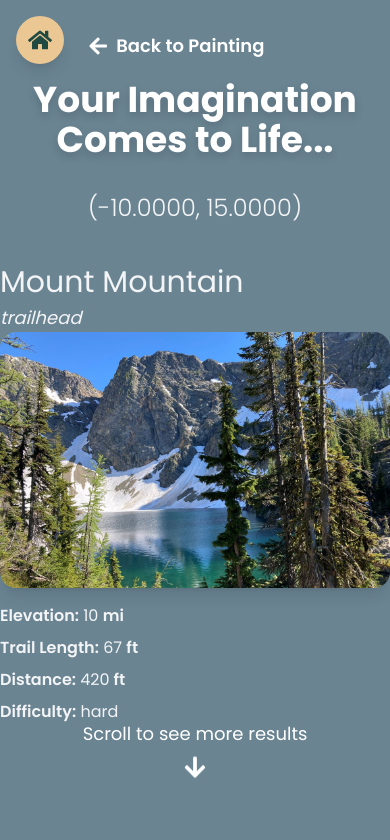
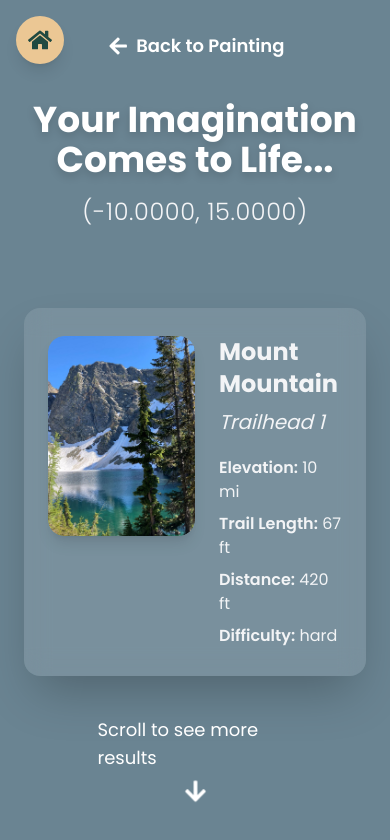
Before and after one commit to angela-yang/Dubhacks-25, a Next.js app: page /results in a window 390 px wide. Shown: the top 840 px of the page. Built offline with nearby package versions, Linux system fonts and the light colour scheme.

Commit message:
Revised results page UI

```diff
--- a/src/app/results/page.tsx
+++ b/src/app/results/page.tsx
@@ -6,7 +6,6 @@ import Image from "next/image";
 import { motion, AnimatePresence } from "framer-motion";
 import { FaArrowDown, FaArrowLeft } from "react-icons/fa";
 import HomeNav from "../components/HomeNav";
-import { LargeNumberLike } from "crypto";
 
 interface SearchResult {
   id: string;
@@ -28,24 +27,7 @@ export default function ResultsPage() {
   const [isLoading, setIsLoading] = useState(true);
   const [isScrolling, setIsScrolling] = useState(false);
 
-  /*
   useEffect(() => {
-    // On page load, read both items from session storage
-    const storedResults = sessionStorage.getItem("searchResults");
-    const storedSketch = sessionStorage.getItem("userSketch"); // <-- NEW
-
-    if (storedResults) {
-      setResults(JSON.parse(storedResults));
-    }
-    if (storedSketch) {
-      setUserSketch(storedSketch); // <-- NEW
-    }
-    setIsLoading(false);
-  }, []); // Empty dependency array ensures this runs only once on load
-  */
-
-  useEffect(() => {
-    // HARDCODED RESULTS
     const hardcodedResults: SearchResult[] = [
       {
         id: "Hike_1",
@@ -55,9 +37,9 @@ export default function ResultsPage() {
         distance: 420,
         difficulty: "hard",
         region: "Mount Mountain",
-        trailhead: "trailhead",
-        latitude: -10.000,
-        longitude: 15.000,
+        trailhead: "Trailhead 1",
+        latitude: -10.0,
+        longitude: 15.0,
       },
       {
         id: "Hike_2",
@@ -67,9 +49,9 @@ export default function ResultsPage() {
         distance: 420,
         difficulty: "easy",
         region: "Mountain",
-        trailhead: "trailhead",
-        latitude: 112.000,
-        longitude: 17.000,
+        trailhead: "Trailhead 2",
+        latitude: 112.0,
+        longitude: 17.0,
       },
       {
         id: "Hike_3",
@@ -79,51 +61,25 @@ export default function ResultsPage() {
         distance: 420,
         difficulty: "medium",
         region: "Trail Mountain",
-        trailhead: "trailhead",
-        latitude: -10.000,
-        longitude: 15.000,
-      },
-      {
-        id: "Hike_4",
-        original_image_url: "/images/temp/hike4.jpeg",
-        elevation: 10,
-        trail_length: 67,
-        distance: 420,
-        difficulty: "super hard",
-        region: "Mountain",
-        trailhead: "trailhead",
-        latitude: 20.000,
-        longitude: 35.000,
-      },
-      {
-        id: "Hike_5",
-        original_image_url: "/images/temp/hike5.jpg",
-        elevation: 10,
-        trail_length: 67,
-        distance: 420,
-        difficulty: "super easy",
-        region: "Mountain",
-        trailhead: "trailhead",
-        latitude: 10.000,
-        longitude: 15.000,
+        trailhead: "Trailhead 3",
+        latitude: -10.0,
+        longitude: 15.0,
       },
     ];
 
     setResults(hardcodedResults);
+    setUserSketch(sessionStorage.getItem("userSketch"));
     setIsLoading(false);
   }, []);
 
-  // Scroll handler to move between results
   useEffect(() => {
     const handleScroll = (e: WheelEvent) => {
       if (isScrolling) return;
       setIsScrolling(true);
 
       if (e.deltaY > 0) {
-        // Scroll down
         setCurrentIndex((prev) => (prev + 1) % results.length);
       } else if (e.deltaY < 0) {
-        // Scroll up
         setCurrentIndex((prev) => (prev - 1 + results.length) % results.length);
       }
 
@@ -137,19 +93,25 @@ export default function ResultsPage() {
   return (
     <div className="w-full h-screen overflow-hidden bg-[rgb(106,132,146)]">
       <HomeNav />
-      <div className="fixed top-0 left-0 w-full h-full flex flex-col items-center justify-center text-center text-white">
-        <AnimatePresence mode="wait">
-          {results.length > 0 && (
-            <motion.div
-              key={results[currentIndex].id}
-              initial={{ opacity: 0, y: 80 }}
-              animate={{ opacity: 1, y: 0 }}
-              exit={{ opacity: 0, y: -80 }}
-              transition={{ duration: 0.8, ease: "easeInOut" }}
-              className="w-full flex flex-col items-center justify-center"
-            >
+
+      {isLoading && <p className="text-white text-center mt-20">Loading results...</p>}
+
+      {!isLoading && results.length === 0 && (
+        <div className="text-center mt-20">
+          <p className="text-white text-xl mb-4">No results found.</p>
+          <Link href="/paint">
+            <button className="bg-[rgb(76,101,112)] hover:bg-[rgb(106,132,146)] text-white text-xl font-semibold px-8 py-3 rounded-full shadow-lg">
+              Try Painting Again
+            </button>
+          </Link>
+        </div>
+      )}
+
+      {/* Header */}
+      <div className="fixed top-0 left-0 w-full flex flex-col items-center pt-20">
+        <motion.div className="text-center pt-5 mb-10">
           <motion.h1
-                className="text-4xl font-bold mb-4 drop-shadow-lg -translate-y-10"
+            className="text-4xl md:text-5xl font-bold text-white drop-shadow-lg"
             initial={{ opacity: 0, y: 20 }}
             animate={{ opacity: 1, y: 0 }}
             transition={{ duration: 0.8 }}
@@ -158,38 +120,74 @@ export default function ResultsPage() {
           </motion.h1>
 
           <motion.h3
-                className="mt-4 text-2xl md:text-3xl text-gray-100 font-light -translate-y-10"
-                initial={{ opacity: 0 }}
-                animate={{ opacity: 1 }}
-                transition={{ delay: 0.5, duration: 0.8 }}
+            className="mt-4 text-2xl md:text-3xl text-gray-100 font-light tracking-wide"
+            initial={{ opacity: 0, y: 30, scale: 0.95 }}
+            animate={{ opacity: 1, y: 0, scale: 1 }}
+            transition={{ duration: 1.2 }}
           >
-                <p><span>(</span>{results[currentIndex].latitude.toFixed(4)}<span>, </span>{results[currentIndex].longitude.toFixed(4)}<span>)</span></p>
+            ({results[currentIndex]?.latitude.toFixed(4)}, {results[currentIndex]?.longitude.toFixed(4)})
           </motion.h3>
+        </motion.div>
 
-              <div className="flex flex-col justify-center w-full md:w-1/3 text-left text-gray-100">
-                <p className="text-3xl mb-1 text-bold">{results[currentIndex].region}</p>
-                <p className="text-lg italic">{results[currentIndex].trailhead}</p>
+        <div className="flex w-full h-full justify-center items-start space-x-12 px-6 md:px-16">
+          {/* LEFT COLUMN */}
+          {userSketch && (
+            <div className="flex-shrink-0 flex flex-col items-center mt-15">
+              <h2 className="text-xl text-white font-semibold mb-3">Your Sketch</h2>
+              <img
+                src={userSketch}
+                alt="User's sketch"
+                className="rounded-lg shadow-lg border-2 border-white object-cover"
+                style={{ width: "200px", height: "200px" }}
+              />
             </div>
+          )}
 
-              <div className="flex flex-col w-full md:w-1/3">
-                <div className="relative w-full h-64 md:h-72 rounded-2xl overflow-hidden shadow-lg">
+          {/* RIGHT COLUMN */}
+            {!isLoading && results.length > 0 && (
+            <AnimatePresence mode="wait">
+                <motion.div
+                key={results[currentIndex].id}
+                initial={{ opacity: 0, y: 80 }}
+                animate={{ opacity: 1, y: 0 }}
+                exit={{ opacity: 0, y: -80 }}
+                transition={{ duration: 0.8, ease: "easeInOut" }}
+                className="flex w-full md:w-1/2 bg-[rgba(255,255,255,0.1)] backdrop-blur-md rounded-2xl shadow-2xl p-6 py-7 space-x-6 mt-10"
+                >
+                <div className="relative w-1/2 h-50 md:h-64 rounded-2xl overflow-hidden shadow-lg flex-shrink-0">
                     <Image
                     src={results[currentIndex].original_image_url}
                     alt={`Original image of ${results[currentIndex].id}`}
-                    layout="fill"
-                    objectFit="cover"
+                    fill
+                    className="object-cover rounded-2xl"
                     />
                 </div>
-                <div className="mt-4 text-left text-gray-100 space-y-2">
-                  <p><span className="font-semibold">Elevation:</span> {results[currentIndex].elevation} <span className="font-semibold"> mi</span></p>
-                  <p><span className="font-semibold">Trail Length:</span> {results[currentIndex].trail_length} <span className="font-semibold"> ft</span></p>
-                  <p><span className="font-semibold">Distance:</span> {results[currentIndex].distance}<span className="font-semibold"> ft</span></p>
-                  <p><span className="font-semibold">Difficulty:</span> {results[currentIndex].difficulty}</p>
+
+                <div className="flex flex-col justify-start text-gray-100 space-y-2 w-1/2">
+                    <h1 className="text-2xl font-bold">{results[currentIndex].region}</h1>
+                    <p className="text-xl italic mb-5">{results[currentIndex].trailhead}</p>
+                    <p>
+                    <span className="font-semibold">Elevation:</span> {results[currentIndex].elevation} mi
+                    </p>
+                    <p>
+                    <span className="font-semibold">Trail Length:</span> {results[currentIndex].trail_length} ft
+                    </p>
+                    <p>
+                    <span className="font-semibold">Distance:</span> {results[currentIndex].distance} ft
+                    </p>
+                    <p>
+                    <span className="font-semibold">Difficulty:</span> {results[currentIndex].difficulty}
+                    </p>
+                </div>
+                </motion.div>
+            </AnimatePresence>
+            )}
         </div>
       </div>
 
+      {/* Scrolling indicator */}
       <motion.div
-                className="absolute bottom-16 flex flex-col items-center text-white"
+        className="absolute bottom-10 left-1/2 transform -translate-x-1/2 flex flex-col items-center text-white"
         initial={{ opacity: 0 }}
         animate={{ opacity: 1 }}
         transition={{ delay: 1, duration: 1 }}
@@ -197,13 +195,9 @@ export default function ResultsPage() {
         <p className="text-lg mb-2">Scroll to see more results</p>
         <FaArrowDown className="text-2xl animate-bounce" />
       </motion.div>
-            </motion.div>
-          )}
-        </AnimatePresence>
-      </div>
 
       {/* Back button */}
-      <div className="fixed top-5 transform translate-x-1/2">
+      <div className="fixed top-5 left-5 translate-x-1/2">
         <Link href="/paint">
           <button className="flex items-center justify-center text-white text-lg font-semibold py-3 transition-all cursor-pointer">
             <FaArrowLeft className="text-xl mr-2" />
```
Lines whose indentation alone changed are shown as unchanged.
